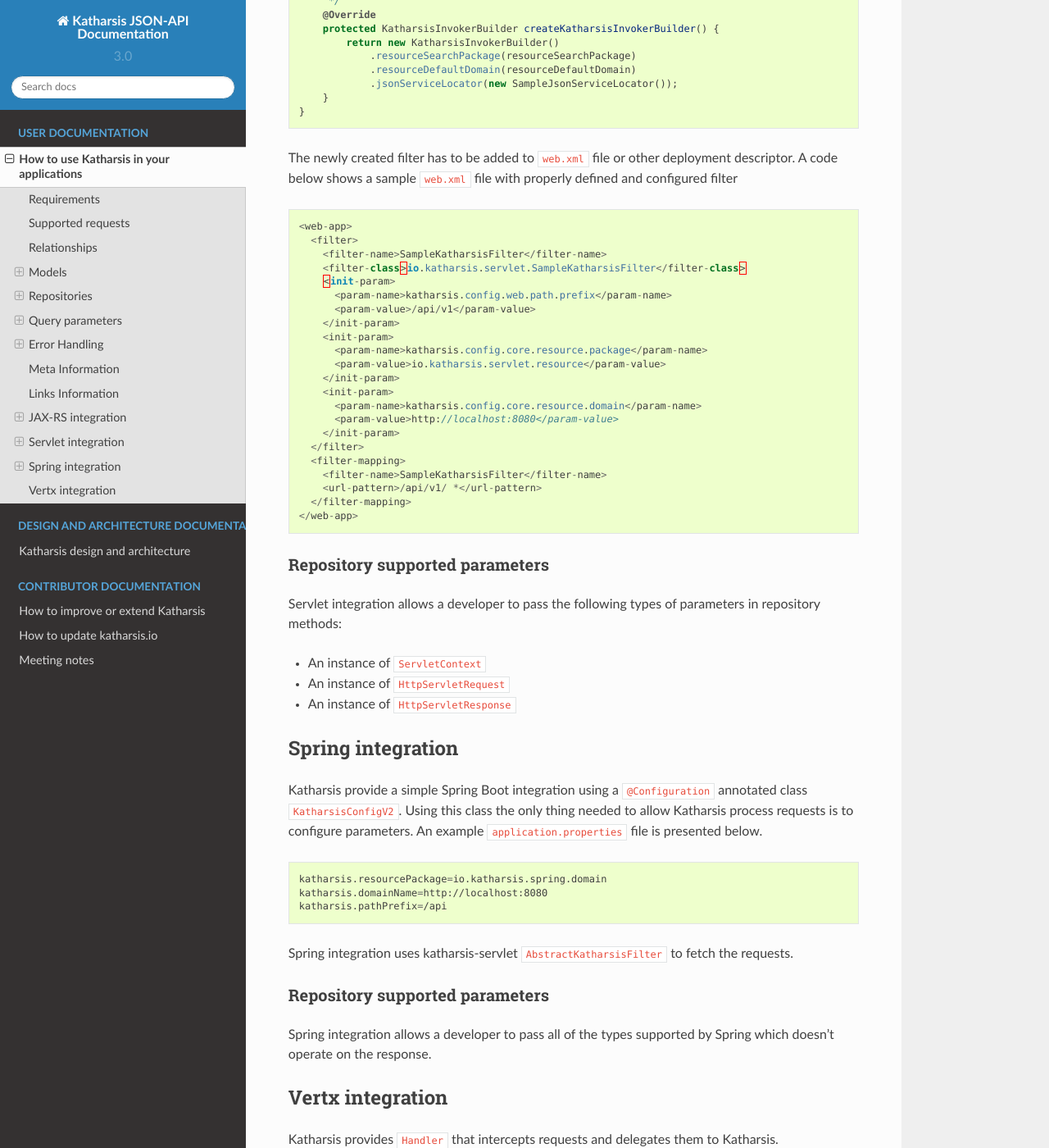
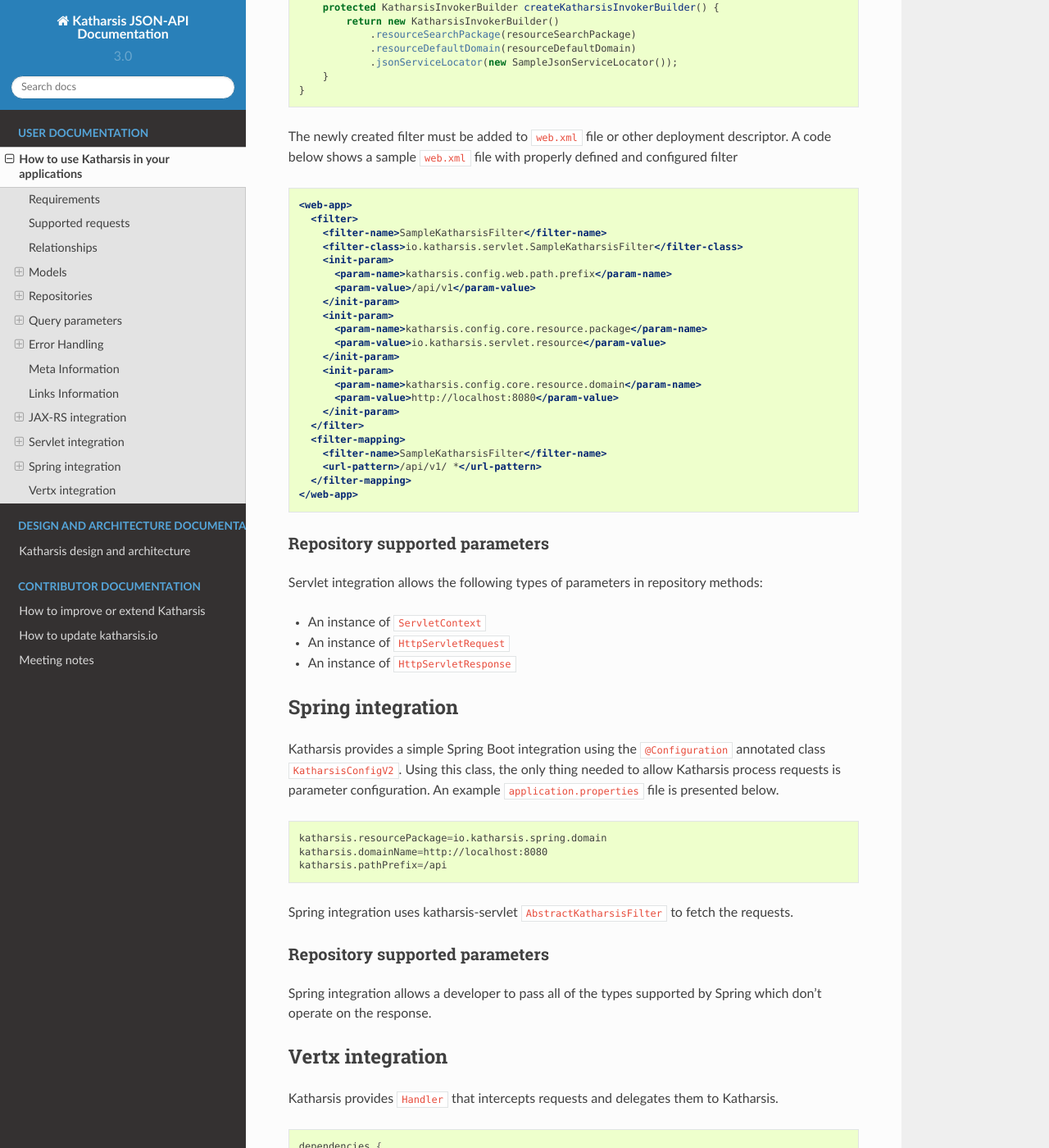
Before and after one commit to katharsis-project/katharsis-docs, a Sphinx documentation site: the page built from source/user-docs.rst, in a window 1280 px wide and 1400 px high, scrolled down 16933 px. Shown: the whole window at 82% size. Built offline with Sphinx 7.4.7 and the Read the Docs theme 2.0.0, drawn with Linux system fonts in a browser that asks for light colours; some of the changed text lies outside the part shown.

```diff
--- a/source/how-to-update-website.rst
+++ b/source/how-to-update-website.rst
@@ -19,4 +19,4 @@ Currently the website is an Angular application.
 How to deploy changes
 ---------------------
 
-If you are a team member, you can deploy a new version oof the website.
+If you are a team member, you can deploy a new version of the website.
--- a/source/user-docs.rst
+++ b/source/user-docs.rst
@@ -326,8 +326,7 @@ RelationshipRepository
 Each relationship defined in Katharsis (annotation @JsonApiToOne and @JsonApiToMany) must have a relationship repository defined.
 
 Base unidirectional repository responsible for operations on relations.
-All of the methods in this interface have fieldName field as last parameter.
-It solves a problem of many relationships between the same resources.
+All of the methods in this interface have fieldName field as their last parameter to solve the problem of many relationships between the same resources.
 
 * ``setRelation(T source, D_ID targetId, String fieldName)``
   Sets a resource defined by targetId to a field fieldName in an instance source. If no value is to be set, null value is passed.
@@ -356,15 +355,14 @@ Nevertheless, it should be avoided because of potential future problems when add
 Annotated repositories
 ~~~~~~~~~~~~~~~~~~~~~~
 
-A resource repository can be defined not by implementing ``ResourceRepository`` or ``RelationshipRepository`` interface,
-but using ``JsonApiResourceRepository`` or ``JsonApiRelationshipRepository`` annotations from ``io.katharsis.repository.annotations`` package.
+A resource repository can also be defined using the ``JsonApiResourceRepository`` or ``JsonApiRelationshipRepository`` annotations from ``io.katharsis.repository.annotations`` package.
 
 Defining the repositories this way has two benefits:
 
-* It's not needed define all of the methods i.e. read-only resources might have just reading methods defined
+* It's not necessary to define all of the methods i.e. read-only resources might have just reading methods defined
 * Additional parameters can be added to the methods like authentication, request headers or cookies
 
-Along with the required parameters for each methods (like resource identifier in ``JsonApiFindOne``) default supported type is ``QueryParams`` which provides parsed set of query parameters.
+Along with the required parameters for each methods (like the resource identifier in ``JsonApiFindOne``), the default supported type is ``QueryParams``, which provides a set of parsed query parameters.
 Each Katharsis integration provides different set of supported parameters.
 This list can be found in JAX-RS and Servlet integration sections.
 
@@ -372,23 +370,23 @@ A list below defines a mapping of ``ResourceRepository`` methods to annotations:
 
 * ``findOne(ID, QueryParams) -> JsonApiFindOne``
 
-  The first parameter has to be resource's id. The method has to return one resource.
+  The first parameter must be a resource's id. This method must return one resource.
 
 * ``findAll(QueryParams) -> JsonApiFindAll``
 
-  The method has to return a list of resources.
+  This method must return a list of resources.
 
 * ``findAll(Iterable<ID>, QueryParams) -> JsonApiFindAllWithIds``
 
-  The first parameter has to be a list of resource ids. The method has to return a list of resources.
+  The first parameter must be a list of resource ids. This method must return a list of resources.
 
 * ``save(S) -> JsonApiSave``
 
-  The first parameter has to be resource. The method has to return one resource.
+  The first parameter must be a resource. This method must return one resource.
 
 * ``delete(ID) -> JsonApiDelete``
 
-  The first parameter has to be resource's id.
+  The first parameter must be a resource's id.
 
 
 A list below defines a mapping of ``RelationshipRepository`` methods to annotations:
@@ -511,7 +509,7 @@ Sparse Fieldsets
 
 .. note::
 
-  Katharsis implementation differs form JSON API definition of sparse field set in
+  The Katharsis implementation differs from JSON API definition of sparse field set in
   order to fit standard query parameter serializing strategy and maximize effective processing of data.
 
 Information about fields to include in the response can be achieved by providing ``fields`` parameter.
@@ -624,29 +622,29 @@ Meta Information
 ----------------
 
 There is a special interface which can be added to resource repositories to provide meta information: ``io.katharsis.repository.MetaRepository``.
-It contains a single method ``MetaInformation getMetaInformation(Iterable<T> resources)`` which return meta information object that implements a marker ``interface io.katharsis.response.MetaInformation``.
+It contains a single method ``MetaInformation getMetaInformation(Iterable<T> resources)`` which return meta information object that implements the marker ``interface io.katharsis.response.MetaInformation``.
 
-If you want to add meta information along with the responses, all repositories, that is those that implement ``ResourceRepository`` and ``RelationshipRepository``, must implement ``MetaRepository``.
+If you want to add meta information along with the responses, all repositories (those that implement ``ResourceRepository`` and ``RelationshipRepository``) must implement ``MetaRepository``.
 
-When using annotated versions of repositories, a method that provides ``MetaInformation`` object should be annotated with ``JsonApiMeta`` and the first parameter of the method has to be a list of resources.
+When using annotated versions of repositories, a method that returns a ``MetaInformation`` object should be annotated with ``JsonApiMeta`` and the first parameter of the method must be a list of resources.
 
 Links Information
 -----------------
 
 There is a special interface which can be added to resource repositories to provide links information: ``io.katharsis.repository.LinksRepository``.
-It contains a single method ``LinksInformation getLinksInformation(Iterable<T> resources)`` which return links information object that implements a marker interface ``io.katharsis.response.LinksInformation``.
+It contains a single method ``LinksInformation getLinksInformation(Iterable<T> resources)`` which return links information object that implements the marker ``interface io.katharsis.response.LinksInformation``.
 
-If you want to add meta information along with the responses, all repositories, that is those that implement ``ResourceRepository`` and ``RelationshipRepository``, must implement ``LinksRepository``.
+If you want to add meta information along with the responses, all repositories (those that implement ``ResourceRepository`` and ``RelationshipRepository``), must implement ``LinksRepository``.
 
-When using annotated versions of repositories, a method that provides ``LinksInformation`` object should be annotated with ``JsonApiLinks`` and the first parameter of the method has to be a list of resources.
+When using annotated versions of repositories, a method that returns a ``LinksInformation`` object should be annotated with ``JsonApiLinks`` and the first parameter of the method has to be a list of resources.
 
 
 JAX-RS integration
 ------------------
 
-Katharsis allows integration with JAX-RS environments trough the usage of JAX-RS specification. Under the hood there is a @PreMatching filter which checks each request for JSON API processing.
+Katharsis allows integration with JAX-RS environments through the usage of JAX-RS specification. Under the hood there is a @PreMatching filter which checks each request for JSON API processing.
 
-There are several steps required to integrate Katharsis into JAX-RS application.
+There are several steps required to integrate Katharsis into a JAX-RS application.
 
 Instantiation of a JsonServiceLocator
 ~~~~~~~~~~~~~~~~~~~~~~~~~~~~~~~~~~~~~
@@ -659,7 +657,6 @@ Katharsis require an instance of every resources repository it finds. To provide
 
 Instantiation of a KatharsisFeature
 ~~~~~~~~~~~~~~~~~~~~~~~~~~~~~~~~~~~
-
 
 Created instance of ``JsonServiceLocator`` has to be provided to new instance of ``KatharsisFeature`` along with Jackson Databind ObjectMapper.
 
@@ -678,9 +675,9 @@ All of them are defined in KatharsisProperties class:
 * ``katharsis.config.core.resource.domain``
 
   Domain name as well as protocol and optionally port number used when building links objects in responses i.e. http://katharsis.io.
-  The value cannot end with ``/``.
+  The value must not end with ``/``.
 
-* ``katharsis.config.web.path.prefix (Optional)``
+* ``katharsis.config.web.path.prefix`` (Optional)
 
   Default prefix of a URL path used in two cases:
 
@@ -717,9 +714,9 @@ There are two ways of integrating katharsis using Servlets:
 Integrating using a Servlet
 ~~~~~~~~~~~~~~~~~~~~~~~~~~~
 
-To integrate katharsis using a servlet several steps are required.
-The first one is to create a class that extends ``AbstractKatharsisServlet`` and will provide required configuration to the library.
-A code below shows a sample implementation.
+To integrate Katharsis using a servlet several steps are required.
+The first one is to create a class that extends ``AbstractKatharsisServlet`` and will provide required configuration for the library.
+The code below shows a sample implementation:
 
 .. code-block:: java
 
@@ -759,8 +756,8 @@ A code below shows a sample implementation.
 
   }
 
-The newly created servlet has to be added to ``web.xml`` file or other deployment descriptor.
-A code below shows a sample ``web.xml`` file with properly defined and configured servlet
+The newly created servlet must be added to the ``web.xml`` file or to another deployment descriptor.
+The code below shows a sample ``web.xml`` file with a properly defined and configured servlet:
 
 .. code-block:: java
 
@@ -787,9 +784,9 @@ A code below shows a sample ``web.xml`` file with properly defined and configure
 Integrating using a filter
 ~~~~~~~~~~~~~~~~~~~~~~~~~~
 
-To integrate katharsis using a filter several steps are required.
-The first one is to create a class that extends ``AbstractKatharsisFilter`` and will provide required configuration to the library.
-A code below shows a sample implementation.
+To integrate Katharsis using a filter, several steps are required.
+First, create a class that extends ``AbstractKatharsisFilter``, which will provide required configuration for the library.
+The code below shows a sample implementation:
 
 .. code-block:: java
 
@@ -836,10 +833,10 @@ A code below shows a sample implementation.
       }
   }
 
-The newly created filter has to be added to ``web.xml`` file or other deployment descriptor.
+The newly created filter must be added to ``web.xml`` file or other deployment descriptor.
 A code below shows a sample ``web.xml`` file with properly defined and configured filter
 
-.. code-block:: java
+.. code-block:: xml
 
   <web-app>
     <filter>
@@ -868,7 +865,7 @@ A code below shows a sample ``web.xml`` file with properly defined and configure
 Repository supported parameters
 ~~~~~~~~~~~~~~~~~~~~~~~~~~~~~~~
 
-Servlet integration allows a developer to pass the following types of parameters in repository methods:
+Servlet integration allows the following types of parameters in repository methods:
 
 * An instance of ``ServletContext``
 * An instance of ``HttpServletRequest``
@@ -878,8 +875,8 @@ Servlet integration allows a developer to pass the following types of parameters
 Spring integration
 ------------------
 
-Katharsis provide a simple Spring Boot integration using a ``@Configuration`` annotated class ``KatharsisConfigV2``.
-Using this class the only thing needed to allow Katharsis process requests is to configure parameters.
+Katharsis provides a simple Spring Boot integration using the ``@Configuration`` annotated class ``KatharsisConfigV2``.
+Using this class, the only thing needed to allow Katharsis process requests is parameter configuration.
 An example ``application.properties`` file is presented below.
 
 .. code-block:: bash
@@ -893,7 +890,7 @@ Spring integration uses katharsis-servlet ``AbstractKatharsisFilter`` to fetch t
 Repository supported parameters
 ~~~~~~~~~~~~~~~~~~~~~~~~~~~~~~~
 
-Spring integration allows a developer to pass all of the types supported by Spring which doesn't operate on the response.
+Spring integration allows a developer to pass all of the types supported by Spring which don't operate on the response.
 
 
 Vertx integration
```
Also changed, not shown: other parts of source/user-docs.rst (+13 -13 lines), source/how-to-contribute.rst (+7 -7 lines), source/katharsis-design.rst (+23 -23 lines).
